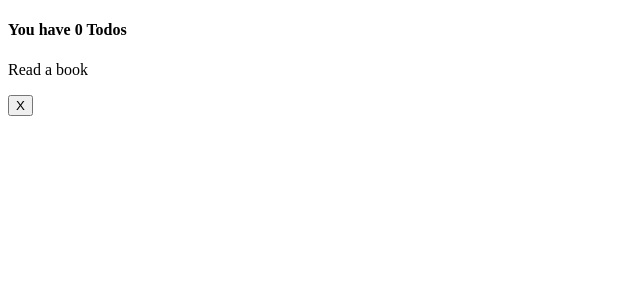
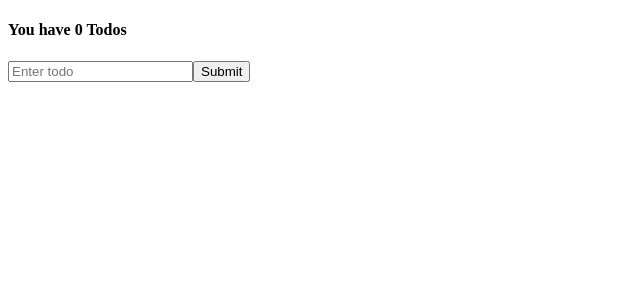
Before and after one commit to DarbazAli/to-do-react-app, a React (Vite) app: page / in a window 1280 px wide. Shown: the top 300 px of the page, without its empty margins (0-640 px from the left). Built offline with nearby package versions, Linux system fonts and the light colour scheme.

Commit message:
create Form

```diff
--- a/src/App.js
+++ b/src/App.js
@@ -1,44 +1,56 @@
-import React, { useState } from "react";
+import React, { useState, useEffect } from "react";
 import { render } from "react-dom";
 
 const Header = ({ lenght }) => {
   return <h4>You have {length} Todos</h4>;
 };
 
-const ToDo = ({item}) => {
-  console.log(item);
+const ToDo = ({ item }) => {
   return (
     <div>
       <p>{item}</p>
       <button>X</button>
     </div>
-  )
-}
+  );
+};
 const ToDos = ({ items }) => {
-  if ( items.lenght < 1 ) {
-    return (<p>There is no todo for now</p>)
+  if (items.lenght < 1) {
+    return <p>There is no todo for now</p>;
   } else {
     return (
       <div>
-        {
-          items.map( (item, index) => {
-            return (<ToDo key={index} item={item} />)
-          })
-        }
+        {items.map((item, index) => {
+          return <ToDo key={index} item={item} />;
+        })}
       </div>
-    )
+    );
   }
-}
-
+};
 
 const App = () => {
-  const [todos, setTodos] = useState(['Read a book']);
+  const [todos, setTodos] = useState([]);
+  const [todo, setTodo] = useState("");
+
+  useEffect(() => {}, [todos]);
+
+  const handleSubmit = (e) => {
+    e.preventDefault();
+    setTodo("");
+    todos.push(todo);
+  };
   return (
     <div>
       <Header lenght={todos.lenght} />
-      <ToDos
-        items={todos}
-      />
+      <ToDos items={todos} />
+      <form onSubmit={handleSubmit}>
+        <input
+          value={todo}
+          onChange={(e) => setTodo(e.target.value)}
+          placeholder="Enter todo"
+          type="text"
+        ></input>
+        <button>Submit</button>
+      </form>
     </div>
   );
 };
```
